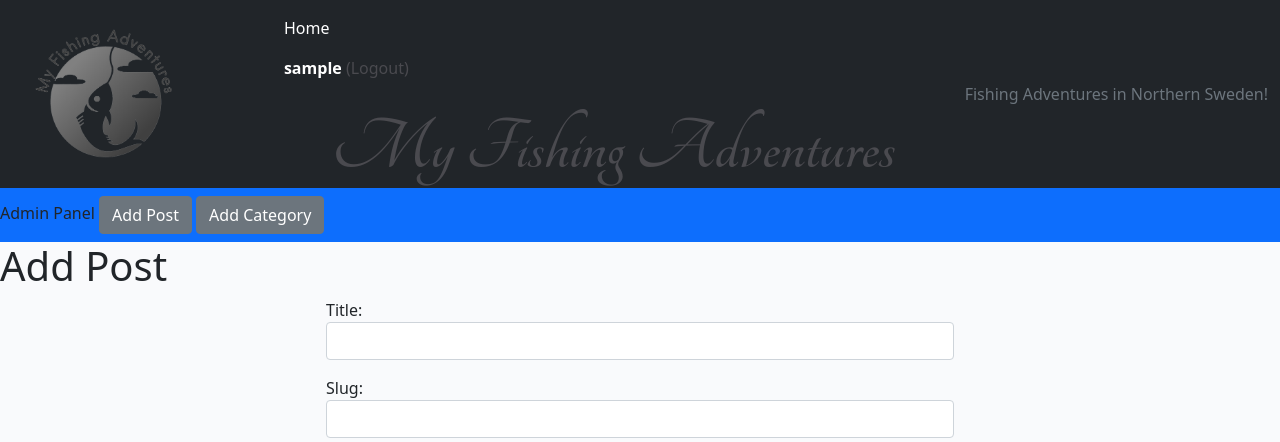
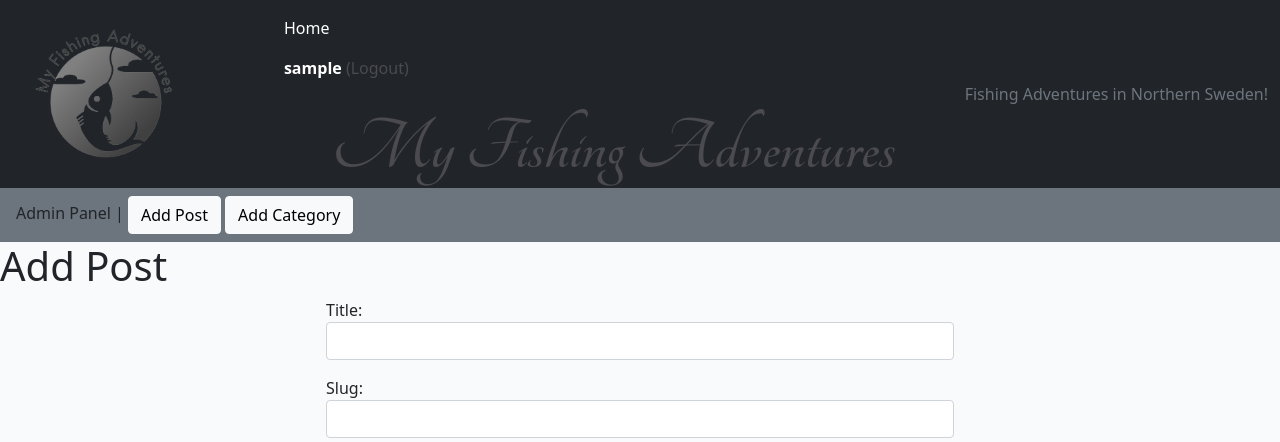
Before and after one commit to markdaniel1982/MD82-P4, a Django app: page /add_post.html/ in a window 1280 px wide. Shown: the top 442 px of the page. Run offline with Django 3.2, Linux system fonts and the light colour scheme; the visitor is signed in with stand-in values (Sample User, id 1); data comes from the database, SQL or seed files in the repository; some libraries are stand-ins or nearby versions.

Commit message:
adjust styling and add category flash to post images on home page

```diff
--- a/static/css/style.css
+++ b/static/css/style.css
@@ -51,8 +51,8 @@ a {
     text-decoration: none;
 }
 
-.red-o {
-    color: #E84610;
+.admin-panel {
+    padding-left: 1rem;
 }
 
 .thin {
@@ -103,8 +103,7 @@ a {
 }
 
 .category-flash p {
-    padding-left: 5px;
-    padding-right: 5px;
+    padding: 5px;
 }
 
 .author {
--- a/templates/base.html
+++ b/templates/base.html
@@ -66,12 +66,12 @@
     </nav>
     {% if request.user.is_superuser %}
     <div>
-        <nav class="navbar navbar-sm navbar-light bg-primary">
-            <div>
-                Admin Panel
+        <nav class="navbar navbar-sm navbar-light bg-secondary">
+            <div class="admin-panel">
+                Admin Panel |
                 <span>
-                    <a href="{% url 'add_post' %}"><button class="btn btn-secondary">Add Post</button></a>
-                    <a href="{% url 'add_category' %}"><button class="btn btn-secondary">Add Category</button></a>
+                    <a href="{% url 'add_post' %}"><button class="btn btn-light">Add Post</button></a>
+                    <a href="{% url 'add_category' %}"><button class="btn btn-light">Add Category</button></a>
                 </span>
             </div>
         </nav>
--- a/templates/index.html
+++ b/templates/index.html
@@ -20,7 +20,7 @@
                                 <img class="card-img-top" src=" {{ post.featured_image.url }}">
                                 {% endif %}
                                 <div class="image-flash">
-                                    <p class="author">Author: {{ post.author }}
+                                    <p class="author">Author | {{ post.author }}
                                         {% if request.user.is_superuser %}
                                         <a href="{% url 'update_post' post.slug  %}" aria-label="Edit Post"><i
                                                 class="far fa-edit"></i></a>
@@ -30,7 +30,7 @@
                                     </p>
                                 </div>
                                 <div class="category-flash">
-                                    <p> {{ post.category_name }}</p>
+                                    <p><i class="fa-solid fa-list-dropdown"></i> | {{ post.category_name }}</p>
                                 </div>
                             </div>
                             <div class="fadeout">
```
